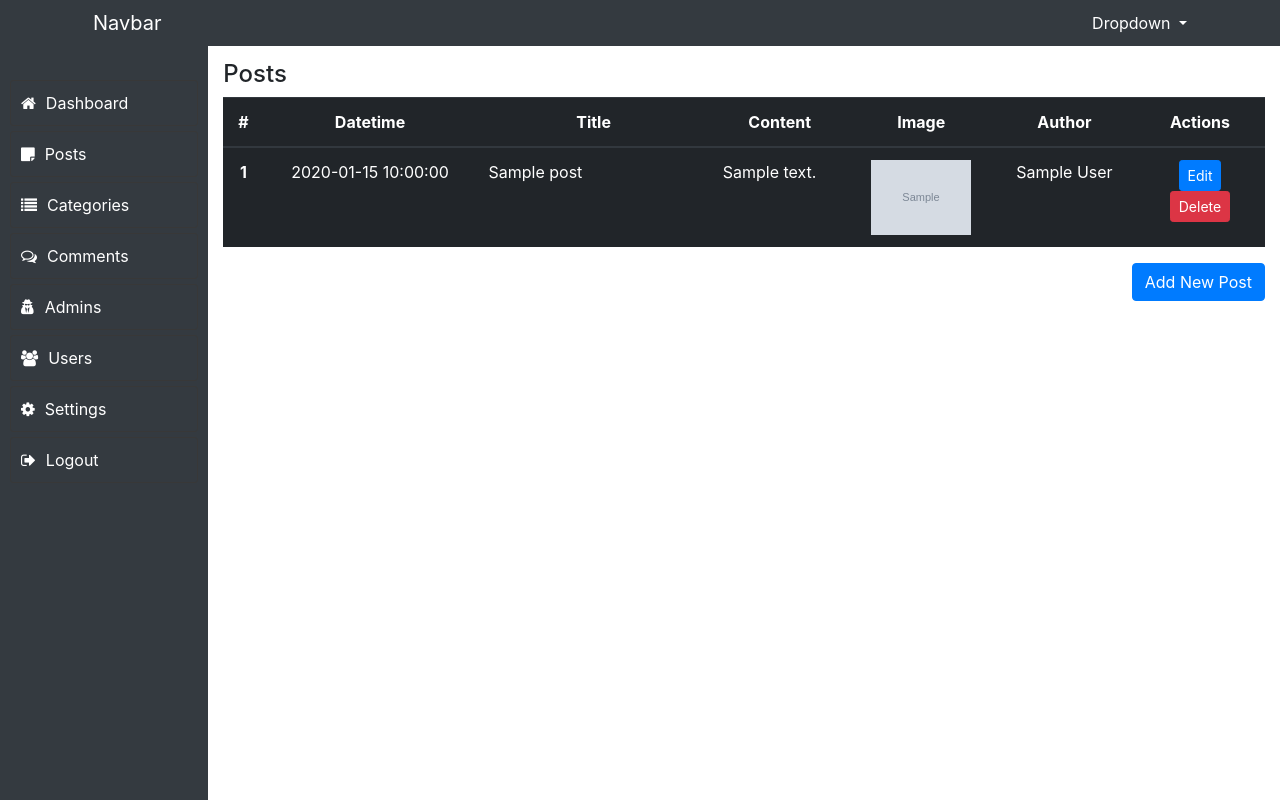
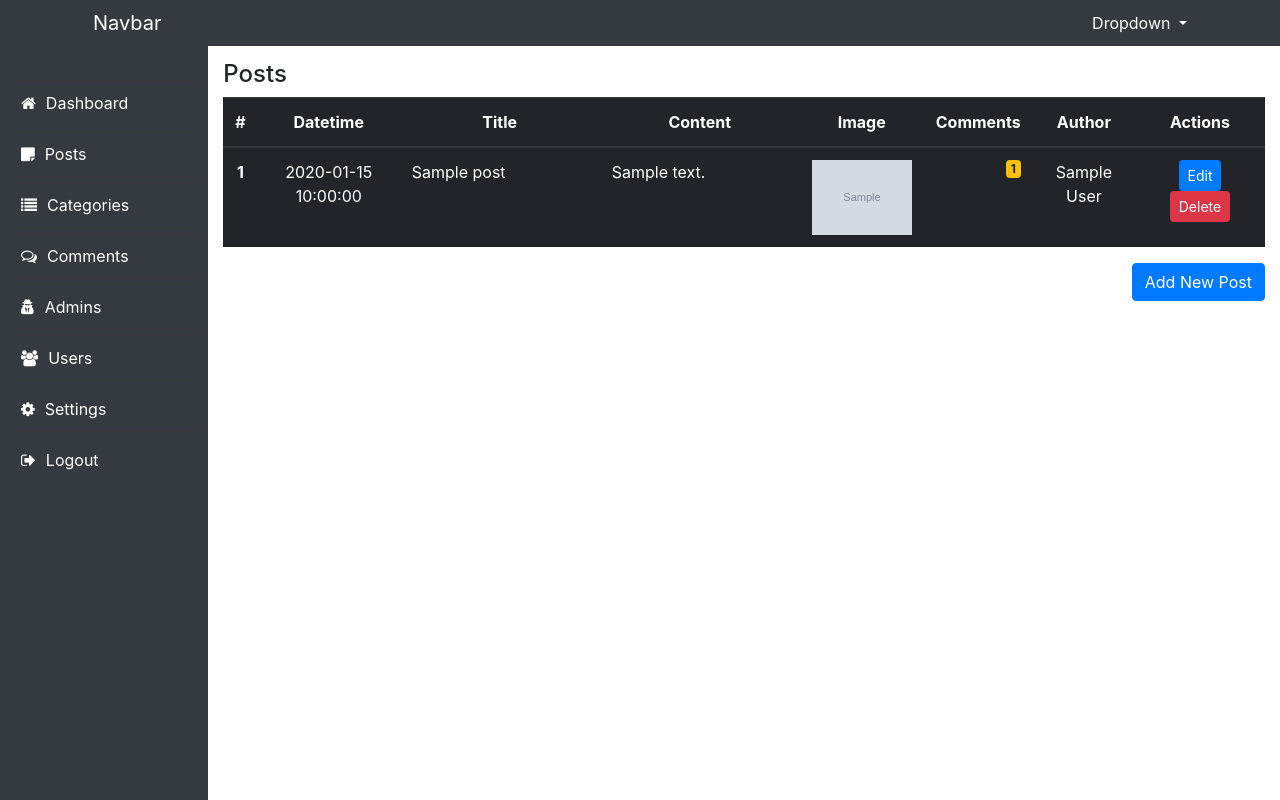
Before and after one commit to Dream-Team-Pro/badrblog, a PHP site: page /admin/posts.php in a window 1280 px wide. Run offline with PHP 8.4, Linux system fonts and the light colour scheme; tables that the repository leaves empty or names only in its code hold one stand-in row (values such as "Sample post"); grey boxes marked "Sample" are stand-in pictures.

Commit message:
posts show app-unapproved comments

```diff
--- a/admin/categories.php
+++ b/admin/categories.php
@@ -1,4 +1,5 @@
 <?php
+    $page_title = "Categories Page";
     include "inc/header.php";
     include "inc/navbar.php";
     include "inc/functions.php";
--- a/admin/inc/functions.php
+++ b/admin/inc/functions.php
@@ -320,6 +320,18 @@ include "connect.php";
     }
 }
 
+function get_post_comments($approve, $id) {
+    include "connect.php";
+    $sql = "SELECT * FROM comments WHERE approve = $approve AND post_id = $id";
+    try {
+        $result = $con->prepare($sql);
+        $result->execute();
+        return $result->rowCount();
+    } catch (Exception $e) {
+        echo "Error: " . $e->getMessage;
+        return 0;
+    }
+}
 /* Redirect Location */
 function redirect ($location) {
     header("Location: $location");
--- a/admin/index.php
+++ b/admin/index.php
@@ -11,8 +11,8 @@
             </div>
             <div class="col-sm-10">
                 <?php
-                    $newcode = rand(10000, 99999);
-                    echo $newcode;
+
+
                 ?>
             </div>
         </div>
--- a/admin/posts.php
+++ b/admin/posts.php
@@ -49,6 +49,7 @@
                                 <th scope="col">Title</th>
                                 <th scope="col">Content</th>
                                 <th scope="col">Image</th>
+                                <th scope="col">Comments</th>
                                 <th scope="col">Author</th>
                                 <th scope="col">Actions</th>
                             </tr>
@@ -69,10 +70,10 @@
                                     }
                                     ?>
                                 </td>
-                                <td>
+                                <td class="content">
                                     <?php
-                                    if (strlen($post['content']) > 200){
-                                        echo substr($post['content'], 0, 200) . "  [...]";
+                                    if (strlen($post['content']) > 100){
+                                        echo substr($post['content'], 0, 100) . "  [...]";
                                     }else {
                                         echo $post['content'];
                                     }
@@ -82,6 +83,14 @@
                                     <?php if(! empty($post['image'])) { ?>
                                     <img width="100" src="uploads/posts/<?php echo $post['image'] ?>" alt="Post Banner">
                                     <?php }else { echo "No Image"; } ?>
+                                </td>
+                                <td>
+                                        <?php if(get_post_comments(1,$post['id'])) {
+                                            echo "<span style='float:left;' class='badge badge-success'>". get_post_comments(1,$post['id']) ."</span>";
+                                        }  ?>
+                                        <?php if(get_post_comments(0,$post['id'])) {
+                                            echo "<span style='float:right;' class='badge badge-warning'>". get_post_comments(0,$post['id']) ."</span>";
+                                        }  ?>
                                 </td>
                                 <td class="text-center"><?php echo $post['author']; ?></td>
 
--- a/admin/resources/css/style.css
+++ b/admin/resources/css/style.css
@@ -100,6 +100,7 @@ h5 {
     display: inline;
 }
 .posts div table tbody td.title,
+.posts div table tbody td.content,
 .admins div table tbody td.title,
 .categories div table tbody td.title {
     min-width: 200px;
@@ -119,7 +120,6 @@ h5 {
     padding: 0px;
     display: none;
 }
-
 
 /* Login Style  */
 .login {
```
